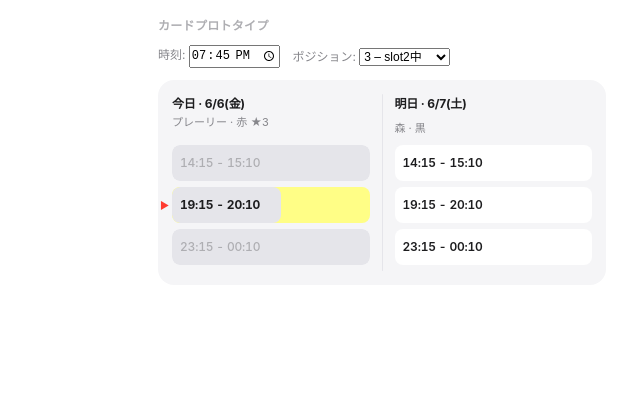
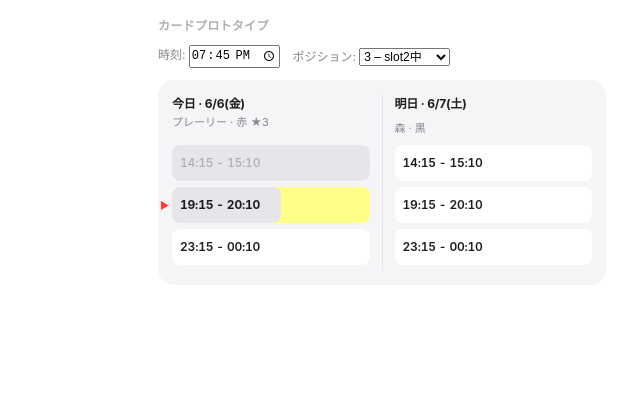
Before and after one commit to myi39/sky-shards, a plain HTML site: page card-prototype.html in a window 1280 px wide. Shown: the whole page, without its empty margins (258-898 px from the left). Drawn offline with Linux system fonts and the light colour scheme.

Commit message:
fix: 日跨ぎスロットの正規化条件を修正（startMin→endMin-1440）

```diff
--- a/card-prototype.html
+++ b/card-prototype.html
@@ -170,7 +170,8 @@
     // 指定時刻から各スロットの状態とプログレスを計算
     function computeSlots(now) {
       return SLOT_DEFS.map(s => {
-        const n = (s.endMin > 1440 && now < s.startMin) ? now + 1440 : now;
+        // 日跨ぎスロットで早朝（00:00〜end時刻の間）の場合のみ +1440 して比較
+        const n = (s.endMin > 1440 && now < s.endMin - 1440) ? now + 1440 : now;
         if (n >= s.endMin)       return { time: s.label, state: 'past',   progress: 100 };
         if (n >= s.startMin)     return { time: s.label, state: 'active', progress: Math.round((n - s.startMin) / (s.endMin - s.startMin) * 100) };
                                  return { time: s.label, state: 'future', progress: 0 };
@@ -181,7 +182,7 @@
     function computePos(now) {
       for (let i = 0; i < SLOT_DEFS.length; i++) {
         const s = SLOT_DEFS[i];
-        const n = (s.endMin > 1440 && now < s.startMin) ? now + 1440 : now;
+        const n = (s.endMin > 1440 && now < s.endMin - 1440) ? now + 1440 : now;
         if (n >= s.startMin && n < s.endMin) return i * 2 + 1;
       }
       if (now < SLOT_DEFS[0].startMin) return 0;
```
